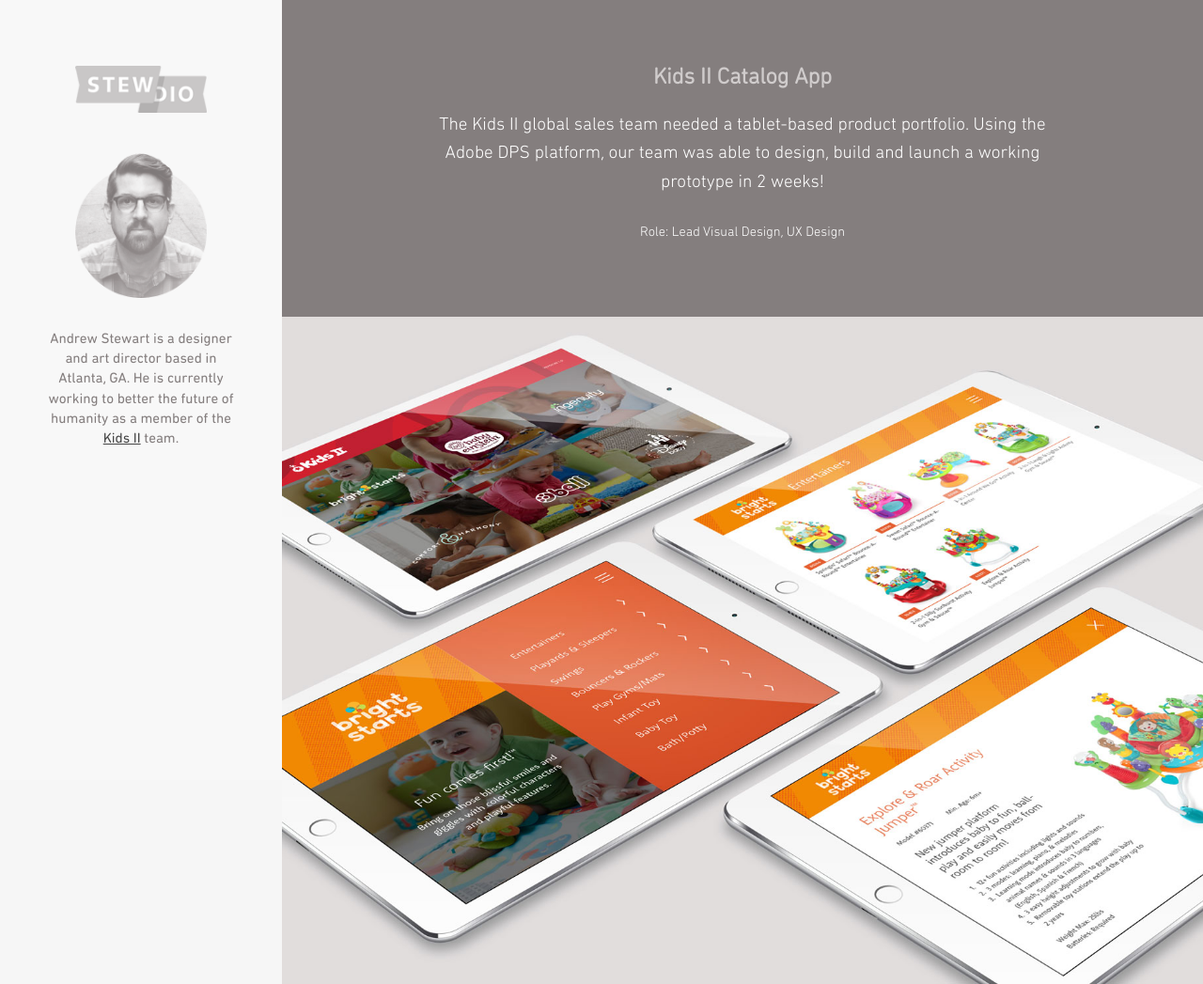
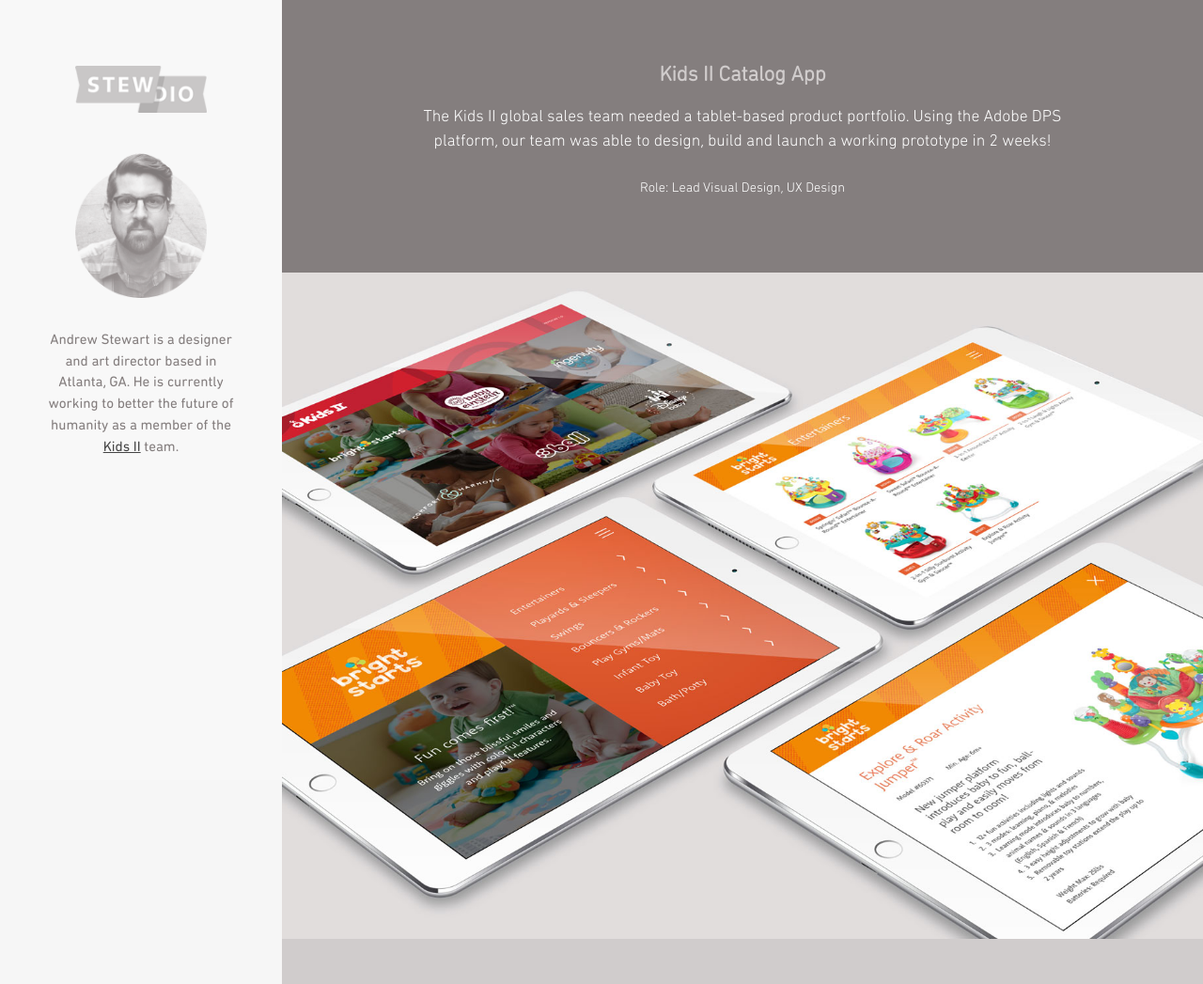
Before and after one commit to stewdioland/stewdioland.github.io, a plain HTML site: page index.html in a window 1280 px wide. Shown: the top 1047 px of the page at 94% size. Drawn offline with Linux system fonts and the light colour scheme; a web font is replaced by a local one.

```diff
--- a/css/main.css
+++ b/css/main.css
@@ -141,7 +141,7 @@ sup {font-size:xx-small; vertical-align:super;}
         padding: 0 25px;
         font-family: 'DIN', sans-serif;
         font-size: .95em;
-        line-height: 1.4;
+        line-height: 1.5;
 				letter-spacing: 0px;
         color: #847e7e;
     }
@@ -308,6 +308,7 @@ sup {font-size:xx-small; vertical-align:super;}
     font-family: "DIN_lite", arial;
     padding: 5% 15% 8%;
     margin: 0!important;
+		line-height: 1.5;
 }
 
 /*#first {
@@ -316,21 +317,18 @@ sup {font-size:xx-small; vertical-align:super;}
 
 
 .title h2{
-	font-size: 1.5em;
+	font-size: 1.4em;
   font-family: "DIN_lite", arial;
   color: #d0cccc;
-  line-height: 1.4;
 }
 
 .summary {
-	font-size: 1.2em;
-	line-height: 1.6;
+	font-size: 1.1em;
 }
 
 .credit {
     padding-top: 25px;
     font-size: .9em;
-    line-height: 1.6;
 }
 
 .work_large img{
@@ -491,7 +489,6 @@ sup {font-size:xx-small; vertical-align:super;}
 
 
 		.title h2 {
-				font-size: 1.7em;
 				font-family: "DIN", arial;
 				letter-spacing: -1px;
 
```
